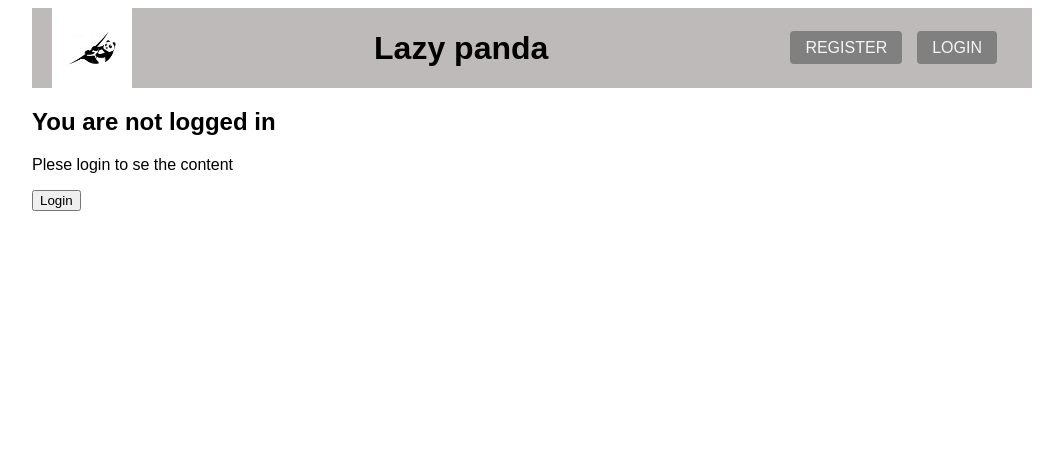
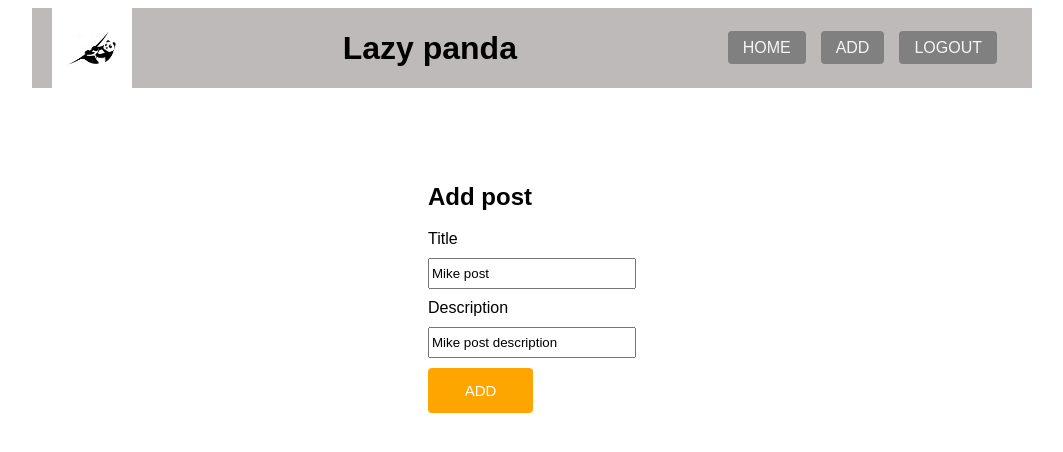
Before and after one commit to TunkisT/React-exam, a React (Create React App) app: page /add in a window 1280 px wide. Shown: the top 452 px of the page, without its empty margins (108-1171 px from the left). Built offline with nearby package versions, Linux system fonts and the light colour scheme.

Commit message:
add, home pages

```diff
--- a/src/App.js
+++ b/src/App.js
@@ -12,7 +12,7 @@ import Register from './pages/Register/Register';
 import AuthContext from './store/authContext';
 
 function App() {
-  const [isLogged, setIsLogged] = useState(false);
+  const [isLogged, setIsLogged] = useState(true);
 
   function login() {
     setIsLogged(true);
--- a/src/pages/Add/Add.jsx
+++ b/src/pages/Add/Add.jsx
@@ -1,7 +1,65 @@
-import React from 'react';
+import { useState } from 'react';
+import Button from '../../components/UI/Button';
+import css from './Add.module.css';
+const token = localStorage.getItem('token');
 
 function Add() {
-  return <div>Add</div>;
+  const [title, setTitle] = useState('Mike post');
+  const [description, setDescription] = useState('Mike post description');
+
+  const postData = { title, description };
+
+  function sendFetch() {
+    fetch(`${process.env.REACT_APP_BASE_URL}/v1/content/skills`, {
+      method: 'POST',
+      headers: {
+        Authorization: `Bearer ${token}`,
+        'Content-Type': 'application/json',
+      },
+      body: JSON.stringify(postData),
+    })
+      .then((resp) => resp.json())
+      .then((data) => {
+        console.log('Success:', data);
+      })
+      .catch((error) => {
+        console.error('Error:', error);
+      });
+  }
+
+  function formHandler(e) {
+    e.preventDefault();
+    sendFetch();
+  }
+
+  return (
+    <div className={css.div}>
+      <section>
+        <h1>Add post</h1>
+        <form onSubmit={formHandler} className={css.form}>
+          <label htmlFor='title'>Title</label>
+          <br />
+          <input
+            onChange={(e) => setTitle(e.target.value)}
+            type='text'
+            placeholder='Title'
+            value={title}
+          />
+          <br />
+          <label htmlFor='description'>Description</label>
+          <br />
+          <input
+            onChange={(e) => setDescription(e.target.value)}
+            type='text'
+            placeholder='Description'
+            value={description}
+          />
+          <br />
+          <Button>Add</Button>
+        </form>
+      </section>
+    </div>
+  );
 }
 
 export default Add;
--- /dev/null
+++ b/src/pages/Add/Add.module.css
@@ -0,0 +1,13 @@
+.form input{
+    margin: 10px 0;
+    height: 25px;
+    width: 15em;
+
+}
+.div{
+    display: flex;
+    justify-content: center;
+    align-items: center;
+    height: 25em;
+
+}
--- a/src/pages/Home/Home.jsx
+++ b/src/pages/Home/Home.jsx
@@ -1,7 +1,41 @@
-import React from 'react';
+import css from './Home.module.css';
+import React, { useEffect, useState } from 'react';
+const token = localStorage.getItem('token');
 
 function Home() {
-  return <div>Home</div>;
+  const [dataArr, setDataArr] = useState([]);
+
+  useEffect(() => {
+    getDataFromFetch();
+  }, []);
+
+  async function getDataFromFetch() {
+    await fetch(`${process.env.REACT_APP_BASE_URL}/v1/content/skills`, {
+      headers: {
+        Authorization: `Bearer ${token}`,
+      },
+    })
+      .then((res) => res.json())
+      .then((cards) => {
+        setDataArr(cards);
+        console.log(cards);
+      });
+  }
+
+  // if (dataArr.length === 0) {
+  //   return <h1>No post at yet</h1>;
+  // }
+
+  return (
+    <section className={css.cards}>
+      {dataArr.map((obj) => (
+        <div className={css.card} key={obj.id}>
+          <h1>{obj.title}</h1>
+          <p>{obj.description}</p>
+        </div>
+      ))}
+    </section>
+  );
 }
 
 export default Home;
--- /dev/null
+++ b/src/pages/Home/Home.module.css
@@ -0,0 +1,14 @@
+.cards{
+    display: flex;
+    flex-wrap: wrap;
+    justify-content: center;
+    gap: 2em;
+    margin-top: 2em;
+}
+.card{
+    width: 28%;
+    background-color: rgb(224, 211, 211);
+    padding: 1em;
+    border-radius: 0.6em;
+    text-align: center;
+}
--- a/src/pages/Login/Login.jsx
+++ b/src/pages/Login/Login.jsx
@@ -1,22 +1,29 @@
 import css from './Login.module.css';
 import Button from '../../components/UI/Button';
-import { useState } from 'react';
+import { useContext, useEffect, useState } from 'react';
+import AuthContext from '../../store/authContext';
 
 function Login() {
   const [email, setEmail] = useState('mike@mike.com');
   const [password, setPassword] = useState('secret123');
+  const [respStatus, setRespStatus] = useState('');
 
   const loginData = { email, password };
+  const authCtx = useContext(AuthContext);
 
-  function sendFetch() {
-    fetch(`${process.env.REACT_APP_BASE_URL}/v1/auth/login`, {
+  async function sendFetch() {
+    await fetch(`${process.env.REACT_APP_BASE_URL}/v1/auth/login`, {
       method: 'POST',
       headers: {
         'Content-Type': 'application/json',
       },
       body: JSON.stringify(loginData),
     })
-      .then((resp) => resp.json())
+      .then((resp) =>
+        resp.json(
+          resp.status === 200 ? authCtx.login() : console.log('neveikia')
+        )
+      )
       .then((data) => {
         console.log('Success:', data);
         localStorage.setItem('token', data.token);
@@ -25,6 +32,7 @@ function Login() {
         console.error('Error:', error);
       });
   }
+
   function formHandler(e) {
     e.preventDefault();
     sendFetch();
```
